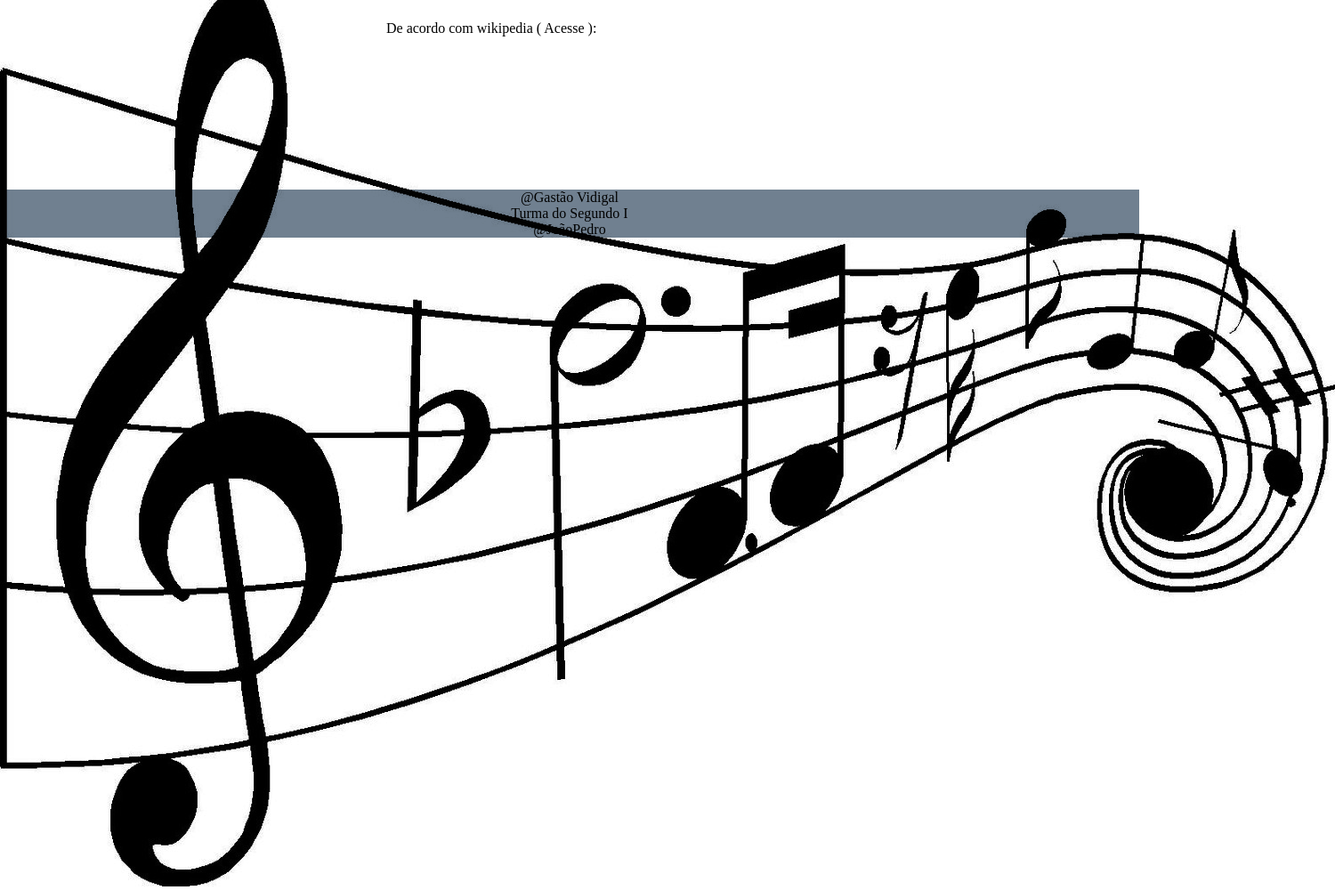
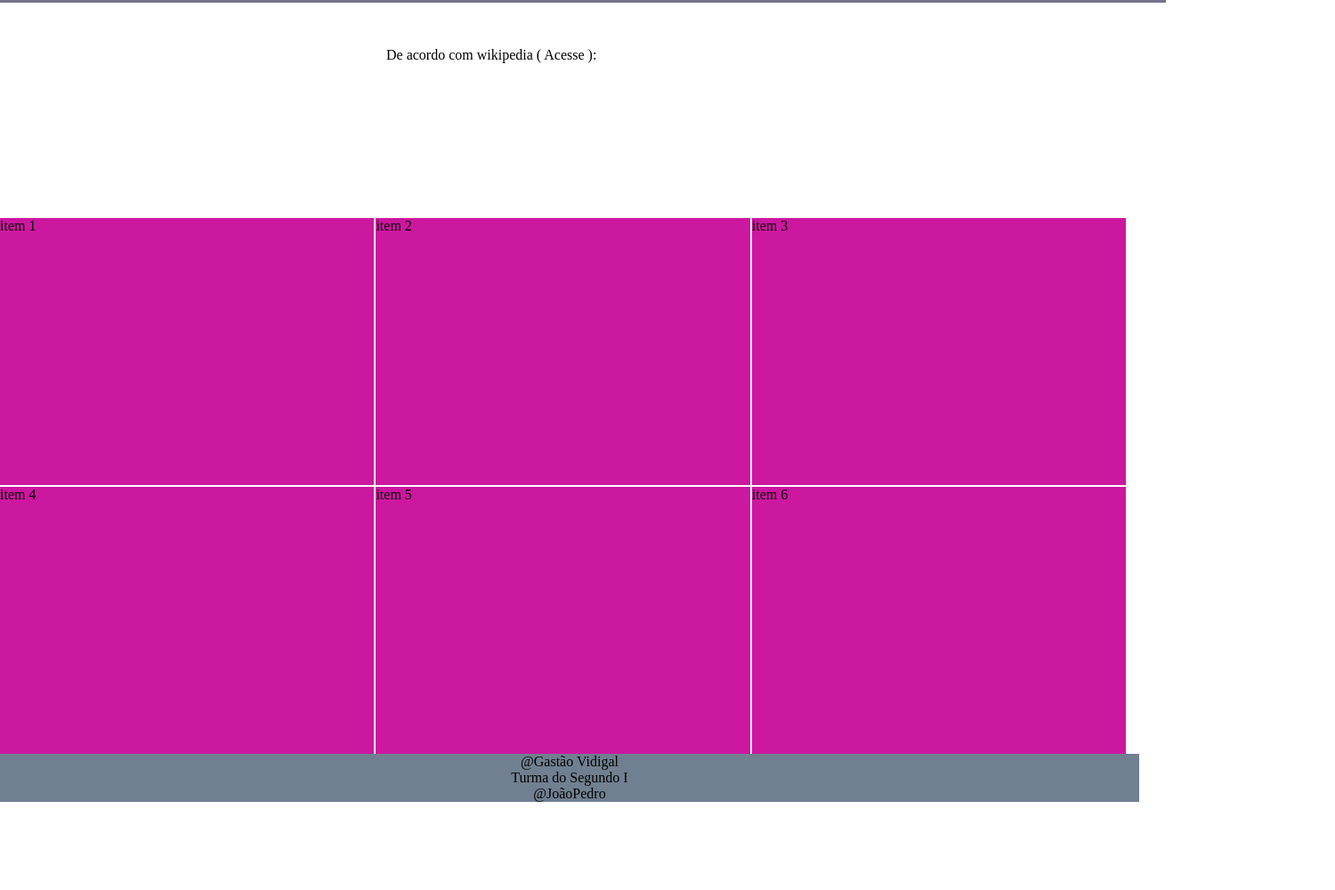
Before and after one commit to joaosilva2007/2i2t, a plain HTML site: page index.html in a window 1280 px wide. Shown: the part 271-1271 px from the top of the page at 89% size, 1500 px wide, since content can reach past the window. After the commit the page ends 1172 px from the top, so only its background shows below. Drawn offline with Linux system fonts and the light colour scheme.

Commit message:
Add files via upload

```diff
--- a/index.html
+++ b/index.html
@@ -18,6 +18,7 @@
                 <li><a href="estilos.html">Estilos</a></li>
                 <li><a href="solo.html">Cantores</a></li>
                 <li><a href="bandas.html">Bandas</a></li>
+
             </ul>
         </nav>
     </header>
@@ -25,13 +26,34 @@
 
     <div class="definicao">
     <div class="img-definicao">
-    <img src="images/logo.png" alt="">
+    <img src="" alt="">
     </div>
     <div class="descricao">
       <h1></h1>
       De acordo com wikipedia ( <a href="http://">Acesse</a> ):
     </div>
     </div>
+
+    <div class="info">
+       <div class="item-1">
+        item 1
+       </div>
+       <div class="item-2">
+        item 2
+       </div>
+       <div class="item-3">
+        item 3
+       </div>
+       <div class="item-4">
+        item 4
+       </div>
+       <div class="item-5">
+        item 5
+       </div>
+       <div class="item-6">
+        item 6
+       </div>
+       </div>
 
 
     <!--
--- a/musica.css
+++ b/musica.css
@@ -23,6 +23,7 @@ ul{
   width: 100%;
   position: sticky;
   top: 0;
+  padding: 15px;
 }
 .logo{
     display: inline-block;
@@ -153,6 +154,16 @@ ul{
 .img-ini{
     width: 100%;
 }
+div[class^="item-"]{
+    background-color: rgb(204, 23, 159);
+    margin-top: 2px;
+    height: 300px ;
+    grid-area: "item";
+}
+.info{
+    display: grid;
+
+}
 @media (min-width: 820px){
   .nav{
       max-height: none;
@@ -200,7 +211,15 @@ ul{
 width: 20%;
 height: 10%;
 }
+.info{
+    grid-template-columns: 100% 100%;
+    grid-template-areas: "item item";
 }
+div[class^="item-"]{
+    margin-right: 2px;
+}
+}
+
 @media (min-width: 1024px) {
     .nav{
         max-height: none;
@@ -226,17 +245,16 @@ height: 10%;
   }
   .conteudo-musica{
       display: grid;
-      grid-template-columns:  33% 34% 33%;
+      grid-template-columns: 33% 34% 33%;
       grid-template-areas: "def def def";
   }
 
-
-
     .menu{
-        height: 200px;
+        height: 50px;
         background-color: var(--fundo);
         color:black;
         font-size: 64px;
+        padding: 10px;
     }
     .img-ini{
         width: 50%;
@@ -244,4 +262,8 @@ height: 10%;
     .desc-solo {
         display: grid;
     }
+    .info{
+        grid-template-columns: 100% 100% 100%;
+        grid-template-areas: "item item item";
+    }
 }
```
